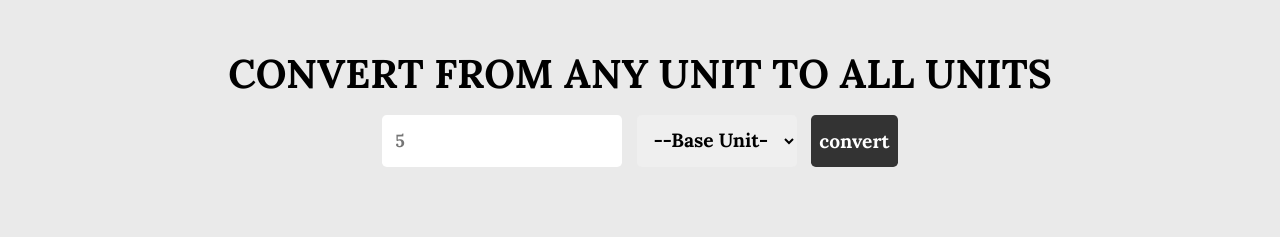
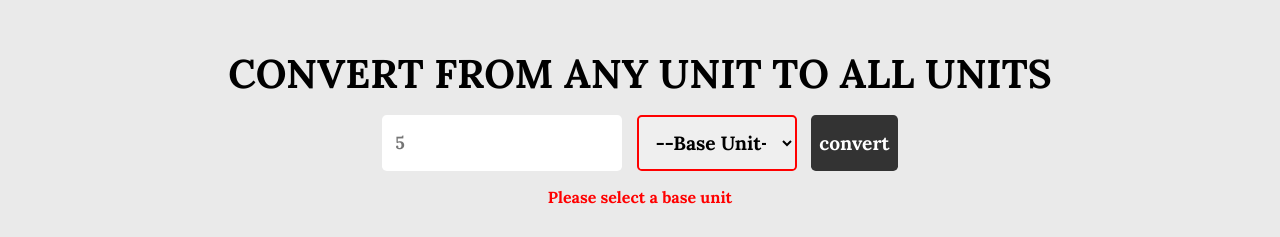
Before and after one commit to lmanyeki/unit-converter, a website built with Vite: page index.html in a window 1280 px wide. Both pictures are taken after typing "5" into the empty fields and a click on the button "convert". Shown: the top 237 px of the page. Built offline with nearby package versions, Linux system fonts and the light colour scheme.

Commit message:
Unit converter commit

```diff
--- a/index.html
+++ b/index.html
@@ -27,6 +27,10 @@
       <option value="Km">kilometer</option>
     </select>
     <button class="button">convert</button>
+
+  </div>
+  <div id="text-paragraph" >
+    <p id="error-content"></p>
   </div>
 
 
--- a/src/main.js
+++ b/src/main.js
@@ -2,6 +2,7 @@ const input=document.getElementById("number");
 const selection=document.getElementById("unit");
 const button=document.querySelector(".button");
 const displayResults=document.getElementById("results");
+const errorContent=document.querySelector("#error-content")
 
 let units = ["mm","cm","dm","m","Dm","Hm","Km" ];
 
@@ -42,6 +43,7 @@ let results={};
 
 }
 
+
 button.onclick = function () {
   let value = input.value;
   let fromUnit = selection.value;
@@ -49,8 +51,31 @@ button.onclick = function () {
 
   let convertedValues = convertUnits(value, fromUnit);
 
+  errorContent.innerHTML = "";
+  input.classList.remove("error");
+  selection.classList.remove("error");
+
+  if (value === "" && fromUnit === "") {
+
+    input.classList.add("error");
+    errorContent.innerHTML = "<p class='error-message'>Please enter a value </p>";
+  } else if (value === "") {
+
+    input.classList.add("error");
+    errorContent.innerHTML = "<p class='error-message'>Please enter a value</p>";
+  } else if (fromUnit === "") {
+
+    selection.classList.add("error");
+    errorContent.innerHTML = "<p class='error-message'>Please select a base unit</p>";
+  } else {
+
+    input.classList.remove("error");
+    selection.classList.remove("error");
+
   displayResults.innerHTML = "";
   for (let unit in convertedValues) {
+
     displayResults.innerHTML += `<p>${value} ${fromUnit} ${connector} ${convertedValues[unit]}  ${unit}</p>`;
   }
 };
+}
--- a/src/style.css
+++ b/src/style.css
@@ -51,7 +51,7 @@ padding-left: 0.8rem;
 border-radius: 0.3rem;
 border: none;
 width: 15rem;
-/* border: 2px solid red; */
+/* border: 2px solid red;*/
 }
 
 .top-content select{
@@ -89,3 +89,21 @@ button {
   font-weight: 100;
 
 }
+
+.error {
+  border: 2px solid red !important;
+
+}
+
+.error-message {
+  color: red;
+  font-weight: bold;
+}
+#text-paragraph{
+  display: flex;
+  justify-content: center;
+  padding-top: 1rem;
+}
+.error-content{
+  text-align: center;
+}
```
